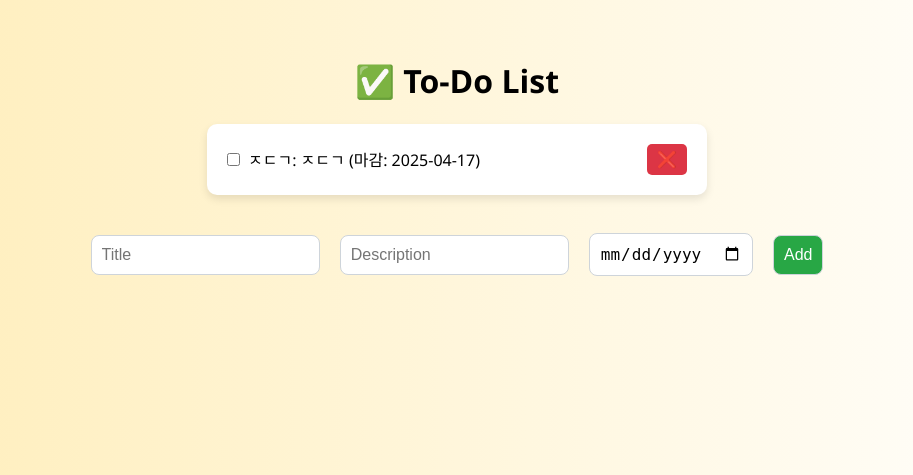
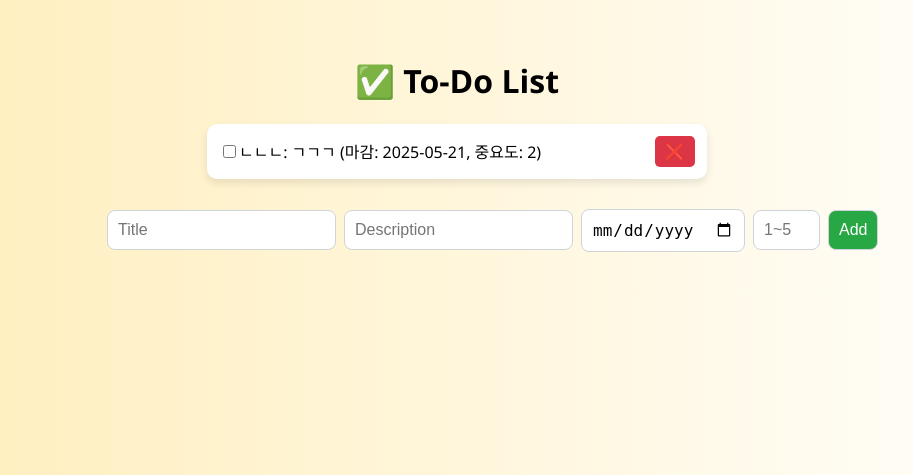
Before and after one commit to naaadang/FastApi-Todos-hyunjin, a FastAPI app: page / in a window 1280 px wide. Shown: the top 475 px of the page, without its empty margins (183-1096 px from the left). Run offline with FastAPI, Linux system fonts and the light colour scheme.

Commit message:
feat: 중요도 기능 추가

```diff
--- a/fastapi-app/main.py
+++ b/fastapi-app/main.py
@@ -1,5 +1,5 @@
 from fastapi import FastAPI, HTTPException
-from fastapi.responses import HTMLResponse
+from fastapi.responses import HTMLResponse, JSONResponse
 from pydantic import BaseModel
 import json
 import os
@@ -12,9 +12,9 @@ class TodoItem(BaseModel):
     title: str
     description: str
     completed: bool
-    deadline: str  # ✅ 마감일 추가
+    deadline: str
+    performance: int
 
-# JSON 파일 경로
 TODO_FILE = "todo.json"
 
 def load_todos():
@@ -36,7 +36,7 @@ def create_todo(todo: TodoItem):
     todos = load_todos()
     todos.append(todo.dict())
     save_todos(todos)
-    return todo
+    return JSONResponse(content=todo.dict())
 
 @app.put("/todos/{todo_id}", response_model=TodoItem)
 def update_todo(todo_id: int, updated_todo: TodoItem):
--- a/fastapi-app/templates/index.html
+++ b/fastapi-app/templates/index.html
@@ -11,12 +11,14 @@
             background: linear-gradient(to right, #ffedb7, #ffffff);
             padding: 30px;
         }
+
         ul {
             list-style-type: none;
             padding: 0;
             max-width: 500px;
             margin: 20px auto;
         }
+
         li {
             display: flex;
             align-items: center;
@@ -27,14 +29,17 @@
             border-radius: 10px;
             box-shadow: 0 4px 8px rgba(0, 0, 0, 0.1);
         }
+
         li.completed {
             background-color: #f0f0f0;
             color: #6c757d;
         }
+
         li.completed span {
             text-decoration: line-through;
             color: #6c757d;
         }
+
         .delete-btn {
             background-color: #dc3545;
             color: white;
@@ -43,24 +48,38 @@
             border-radius: 5px;
             cursor: pointer;
         }
+
         .delete-btn:hover {
             background-color: #c82333;
         }
+
         form {
-            margin-top: 30px;
+            display: flex;
+            justify-content: space-between;
+            align-items: center;
+            max-width: 700px;
+            margin: 30px auto 0;
+            gap: 8px;
         }
+
         input, button {
             padding: 10px;
-            margin: 8px;
             border-radius: 8px;
             border: 1px solid #ced4da;
             font-size: 16px;
         }
+
+        input {
+            flex: 1;
+        }
+
         button[type="submit"] {
             background-color: #28a745;
             color: white;
             cursor: pointer;
+            flex: 0;
         }
+
         button[type="submit"]:hover {
             background-color: #218838;
         }
@@ -69,15 +88,18 @@
 <body>
     <h1>✅ To-Do List</h1>
     <ul id="todo-list"></ul>
+
     <form id="todo-form">
         <input type="text" id="title" placeholder="Title" required>
         <input type="text" id="description" placeholder="Description" required>
         <input type="date" id="deadline" required>
+        <input type="number" id="performance" placeholder="1~5 성능" min="1" max="5" required>
         <button type="submit">Add</button>
     </form>
+
     <script>
         async function fetchTodos() {
-            const response = await fetch('/todos');
+            const response = await fetch('/todos', { cache: "no-store" });
             const todos = await response.json();
             renderTodos(todos);
         }
@@ -98,13 +120,13 @@
                     await fetch(`/todos/${todo.id}`, {
                         method: 'PUT',
                         headers: { 'Content-Type': 'application/json' },
-                        body: JSON.stringify({ ...todo, completed: checkbox.checked }) // ✅ 수정 완료
+                        body: JSON.stringify({ ...todo, completed: checkbox.checked })
                     });
-                    fetchTodos();
+                    await fetchTodos();
                 });
 
                 const span = document.createElement('span');
-                span.textContent = `${todo.title}: ${todo.description} (마감: ${todo.deadline})`;
+                span.textContent = `${todo.title}: ${todo.description} (마감: ${todo.deadline}, 중요도: ${todo.performance})`;
 
                 label.appendChild(checkbox);
                 label.appendChild(span);
@@ -128,28 +150,39 @@
             const title = document.getElementById('title').value;
             const description = document.getElementById('description').value;
             const deadline = document.getElementById('deadline').value;
+            const performance = document.getElementById('performance').value;
+
+            const newTodo = {
+                id: Date.now(),
+                title,
+                description,
+                deadline,
+                performance,
+                completed: false
+            };
 
             const response = await fetch('/todos', {
                 method: 'POST',
                 headers: { 'Content-Type': 'application/json' },
-                body: JSON.stringify({ id: Date.now(), title, description, deadline, completed: false })
+                body: JSON.stringify(newTodo)
             });
 
             if (response.ok) {
-                // 폼 초기화
+                // 입력 초기화
                 document.getElementById('title').value = '';
                 document.getElementById('description').value = '';
                 document.getElementById('deadline').value = '';
+                document.getElementById('performance').value = '';
 
-                // 목록 즉시 새로고침
-                fetchTodos();
+                // 캐시 없이 목록 다시 불러오기
+                await fetchTodos();
             }
         });
 
         async function deleteTodo(id) {
             const response = await fetch(`/todos/${id}`, { method: 'DELETE' });
             if (response.ok) {
-                fetchTodos();
+                await fetchTodos();
             }
         }
 
--- a/fastapi-app/todo.json
+++ b/fastapi-app/todo.json
@@ -1,9 +1,10 @@
 [
     {
-        "id": 1744282300081,
-        "title": "ㅈㄷㄱ",
-        "description": "ㅈㄷㄱ",
+        "id": 1746708893087,
+        "title": "ㄴㄴㄴ",
+        "description": "ㄱㄱㄱ",
         "completed": false,
-        "deadline": "2025-04-17"
+        "deadline": "2025-05-21",
+        "performance": 2
     }
 ]
```
